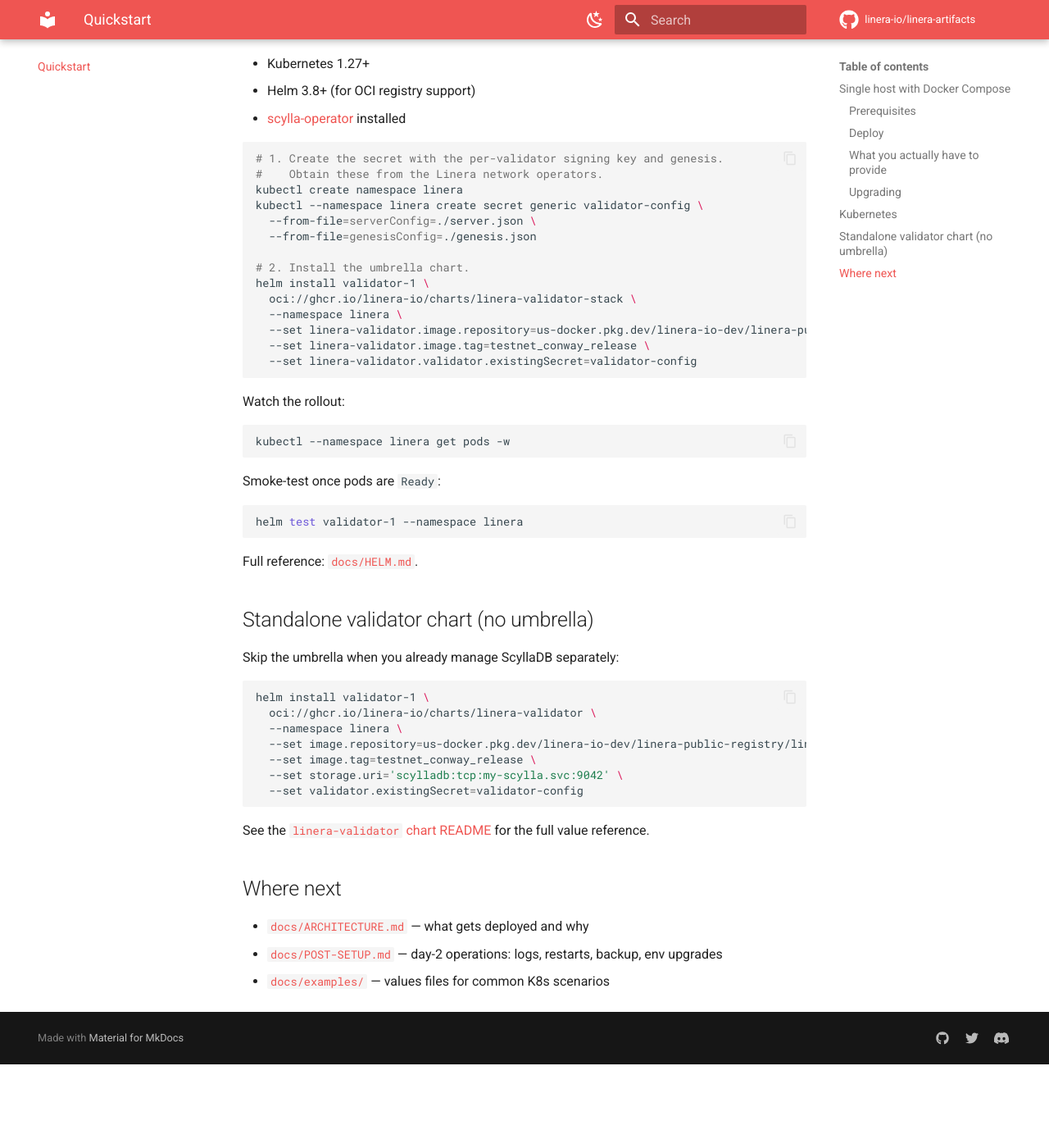
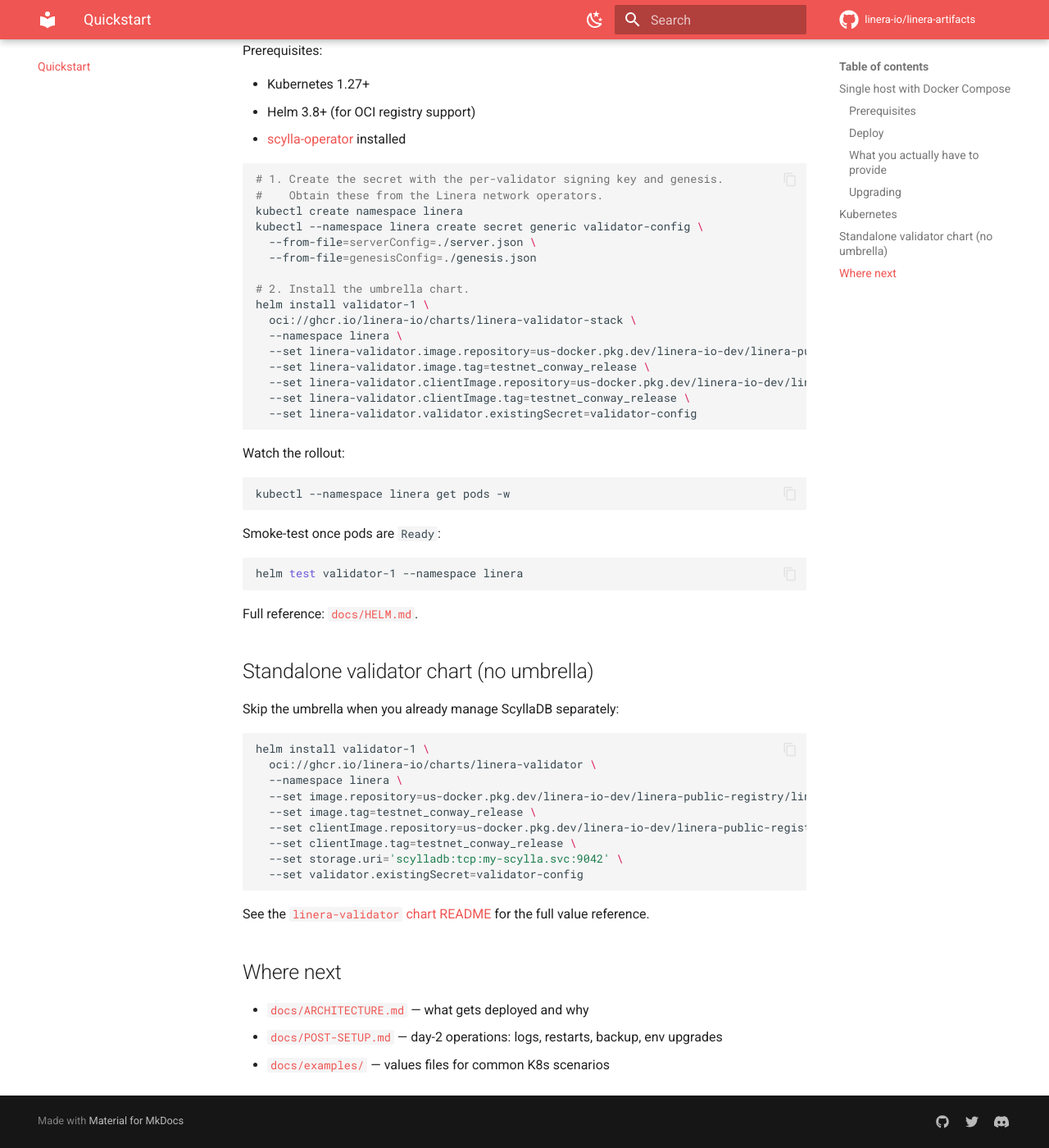
Before and after one commit to linera-io/linera-artifacts, an MkDocs documentation site: the page built from docs/QUICKSTART.md, in a window 1280 px wide and 1400 px high, scrolled down 2168 px. Shown: the whole window at 82% size. Built offline with MkDocs 1.6.1 and Material for MkDocs 9.7.7, drawn with Linux system fonts in a browser that asks for light colours; comment, search, counter and statistics services are not loaded; before the commit the page ends 3466 px from its top, so only the background shows below that; some of the changed text lies outside the part shown.

Commit message:
docs: helm examples set both image and clientImage

````diff
--- a/docs/QUICKSTART.md
+++ b/docs/QUICKSTART.md
@@ -37,7 +37,7 @@
 4. Writes `docker/.env` from `.env.production.template` **with your values
    filled in** — `DOMAIN`, `ACME_EMAIL`, `GENESIS_URL`, `GENESIS_BUCKET`,
    `GENESIS_PATH_PREFIX`, `VALIDATOR_KEY`, `VALIDATOR_NAME`, `HOSTNAME`,
-   `LINERA_IMAGE` and `NUM_SHARDS`. It does not just copy the template; you
+   `LINERA_VALIDATOR_IMAGE`, `LINERA_CLIENT_IMAGE` and `NUM_SHARDS`. It does not just copy the template; you
    do not need to edit the result before starting.
 5. Brings the whole stack up
 
@@ -107,8 +107,10 @@
 helm install validator-1 \
   oci://ghcr.io/linera-io/charts/linera-validator-stack \
   --namespace linera \
-  --set linera-validator.image.repository=us-docker.pkg.dev/linera-io-dev/linera-public-registry/linera \
+  --set linera-validator.image.repository=us-docker.pkg.dev/linera-io-dev/linera-public-registry/linera-validator \
   --set linera-validator.image.tag=testnet_conway_release \
+  --set linera-validator.clientImage.repository=us-docker.pkg.dev/linera-io-dev/linera-public-registry/linera-client \
+  --set linera-validator.clientImage.tag=testnet_conway_release \
   --set linera-validator.validator.existingSecret=validator-config
 ```
 
@@ -134,8 +136,10 @@
 helm install validator-1 \
   oci://ghcr.io/linera-io/charts/linera-validator \
   --namespace linera \
-  --set image.repository=us-docker.pkg.dev/linera-io-dev/linera-public-registry/linera \
+  --set image.repository=us-docker.pkg.dev/linera-io-dev/linera-public-registry/linera-validator \
   --set image.tag=testnet_conway_release \
+  --set clientImage.repository=us-docker.pkg.dev/linera-io-dev/linera-public-registry/linera-client \
+  --set clientImage.tag=testnet_conway_release \
   --set storage.uri='scylladb:tcp:my-scylla.svc:9042' \
   --set validator.existingSecret=validator-config
 ```
````
